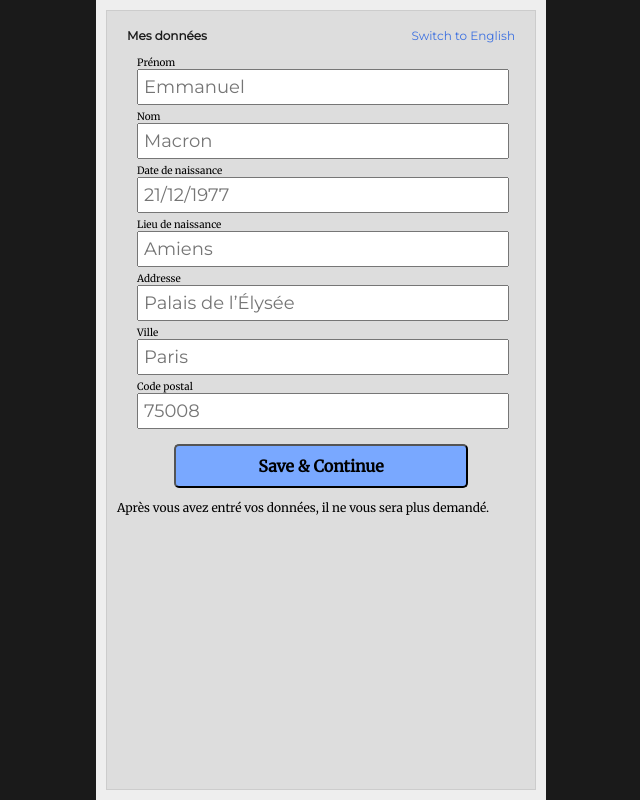
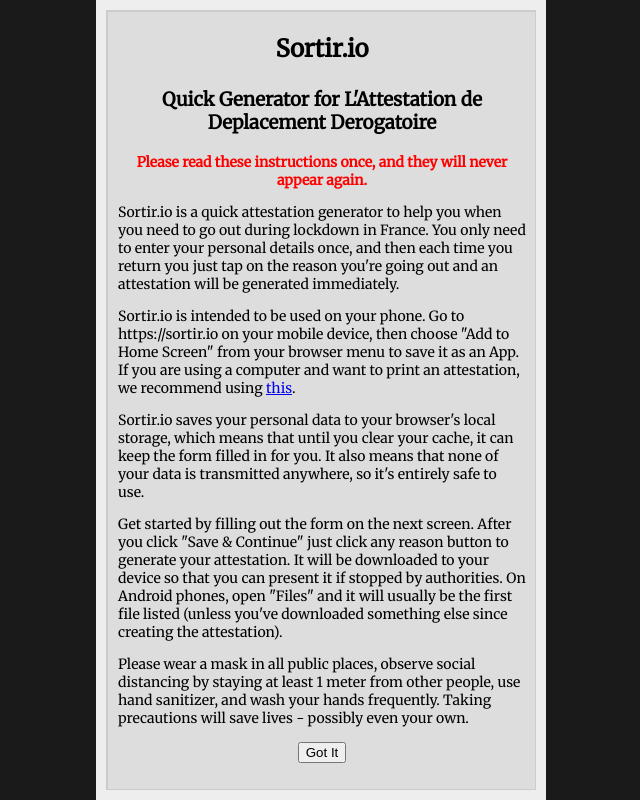
Before and after one commit to deremije/attestation, a React (Create React App) app: page / in a window 1280 px wide. Shown: the whole page, without its empty margins (319-959 px from the left). Built offline with nearby package versions, Linux system fonts and the light colour scheme.

Commit message:
Added instructions splash page

```diff
--- a/src/About.js
+++ b/src/About.js
@@ -2,28 +2,12 @@
     return (
         <div className="modal">
             <p>
-                Sortir.io is a quick attestation generator to help you when you need to go out during lockdown in France.
-                You only need to enter your personal details once, and then each time you return you just tap on the reason
-                you're going out and an attestation will be generated immediately. Go to https://sortir.io on your mobile
-                phone, then choose "Add to Home Screen" to save it as an App.
+                Sortir.io was built by <a href='https://jeremyrandall.dev' target="_blank" rel="noreferrer">Jeremy Randall</a>, a Web Developer
+                living in Lyon. Please email feedback to <a href="mailto:feedback@sortir.io">feedback@sortir.io</a>.
             </p>
             <p>
-                Sortir.io saves your personal data to your browser's local storage, which means that until you clear
-                your cache, it can keep the form filled in for you.  It also means that none of your data is transmitted
-                anywhere, so it's entirely safe.
+                Use of this tool is ABSOLUTELY FREE, but if you really want to say thanks you can <a href="https://www.buymeacoffee.com/jeremyrandall" target="_blank" rel="noreferrer">buy me a coffee</a>.
             </p>
-            <p>
-                Sortir.io was built by <a href='https://jeremyrandall.dev' target="_blank" rel="noreferrer">Jeremy Randall</a>, a Web Developer
-                living in Lyon. Please email feedback to <a href="mailto:feedback@sortir.io">feedback@sortir.io</a>. Use of this tool is ABSOLUTELY FREE,
-                but if you really want to say thanks you can <a href="https://www.buymeacoffee.com/jeremyrandall" target="_blank" rel="noreferrer">buy me a coffee</a>.
-            </p>
-            <p>
-                Please wear a mask in all public places, observe social distancing
-                by staying at least 1 meter from other people, use hand sanitizer,
-                and wash your hands frequently.  Taking precautions will save lives -
-                possibly even your own.
-            </p>
-            <button type="button" onClick={() => setShowAbout(false)}>Back</button>
             <p>
                 The source code is available on <a href="https://github.com/deremije/attestation" target="_blank" rel="noreferrer">Github</a>.  It is based on the original attestation
                 generator, which can be found <a href="https://github.com/LAB-MI/attestation-deplacement-derogatoire-q4-2020" target="_blank" rel="noreferrer">here</a>.
@@ -31,6 +15,8 @@
             <p>
                 <img src="/favicon-16x16.png" /> Icon made by <a href="https://www.flaticon.com/authors/freepik" title="Freepik">Freepik</a> from <a href="https://www.flaticon.com/" title="Flaticon">flaticon.com</a>
             </p>
+
+            <button type="button" onClick={() => setShowAbout(false)}>Back</button>
         </div>
     )
 }
--- a/src/App.css
+++ b/src/App.css
@@ -69,10 +69,20 @@
   border: solid 1px #CCC;
   overflow-y: auto;
 }
+.instructions {
+  top: 0;
+  left: 0;
+  width: 100%;
+  height: calc(100% - 20px);
+  padding-bottom: 20px;
+}
+.instructions h1 {
+  padding: 5px;
+}
 .modal p {
   width: calc(100% - 20px);
   padding: 0px 10px;
-  font-size: 12px;
+  font-size: 14px;
   text-align: left;
 }
 .modal p img {
@@ -89,10 +99,10 @@
   font-size: 16px;
 }
 .modal .header-bar {
-  /* display: block; */
   text-align: right;
   height: 30px;
   line-height: 30px;
+  font-size: 14px;
   padding-top: 10px;
   text-decoration: none;
 }
@@ -101,6 +111,15 @@
   text-align: left;
   margin: 0;
   padding: 0;
+}
+.modal .how-to-link {
+  text-align: center;
+  color: #3c70e0;
+  cursor: pointer;
+}
+.modal .how-to-link span img {
+  position: relative;
+  vertical-align: middle;
 }
 .underline {
   text-decoration: underline;
@@ -113,7 +132,7 @@
   display: block;
   margin: 5px auto;
   text-align: left;
-  font-size: 10px;
+  font-size: 12px;
 }
 form label input[type="text"] {
   display: block;
--- /dev/null
+++ b/src/Instructions.js
@@ -0,0 +1,45 @@
+const Instructions = ({ setShowInstructions }) => {
+    return (
+        <div className="modal instructions">
+            <h1>
+                Sortir.io
+            </h1>
+            <h3>
+            Quick Generator for L'Attestation de Deplacement Derogatoire
+            </h3>
+            <p style={{"color": "red", "fontWeight": "bold", "textAlign": "center"}}>
+                Please read these instructions once, and they will never appear again.
+            </p>
+            <p>
+                Sortir.io is a quick attestation generator to help you when you need to go out during lockdown in France.
+                You only need to enter your personal details once, and then each time you return you just tap on the reason
+                you're going out and an attestation will be generated immediately.
+            </p>
+            <p>
+                Sortir.io is intended to be used on your phone. Go to https://sortir.io on your mobile
+                device, then choose "Add to Home Screen" from your browser menu to save it as an App. If you are using
+                a computer and want to print an attestation, we recommend using <a href="https://media.interieur.gouv.fr/deplacement-covid-19/" target="_blank" rel="noreferrer">this</a>.
+            </p>
+            <p>
+                Sortir.io saves your personal data to your browser's local storage, which means that until you clear
+                your cache, it can keep the form filled in for you.  It also means that none of your data is transmitted
+                anywhere, so it's entirely safe to use.
+            </p>
+            <p>
+                Get started by filling out the form on the next screen.  After you click "Save & Continue" just click any reason
+                button to generate your attestation.  It will be downloaded to your device so that you can present it if
+                stopped by authorities. On Android phones, open "Files" and it will usually be the first file listed (unless you've
+                downloaded something else since creating the attestation).
+            </p>
+            <p>
+                Please wear a mask in all public places, observe social distancing
+                by staying at least 1 meter from other people, use hand sanitizer,
+                and wash your hands frequently.  Taking precautions will save lives -
+                possibly even your own.
+            </p>
+            <button type="button" onClick={() => {setShowInstructions(false)}}>Got It</button>
+        </div>
+    )
+}
+
+export default Instructions
--- a/src/MyData.js
+++ b/src/MyData.js
@@ -1,4 +1,12 @@
+import { useState, useEffect } from 'react'
+import Instructions from './Instructions'
+
 const MyData = ({ english, setEnglish, firstname, lastname, birthday, placeofbirth, address, city, zipcode, setFirstname, setLastname, updateBirthday, setPlaceofbirth, setAddress, setCity, setZipcode, updateData }) => {
+    const [showInstructions, setShowInstructions] = useState(false)
+    useEffect(() => {
+        if (firstname.length === 0) setShowInstructions(true)
+    }, [])
+
     return (
         <div className="modal">
             <div className='header-bar'>
@@ -34,9 +42,12 @@
                     Save & Continue
                 </button>
             </form>
-            <p>
-                {english ? "Once you enter your data, you will not be asked for it again." : "Après vous avez entré vos données, il ne vous sera plus demandé."}
+            <p className="how-to-link">
+                <span onClick={() => setShowInstructions(true)}>
+                    <img src="/favicon-16x16.png" /> {english ? "How to Use Sortir.io" : "Comment utiliser Sortir.io"} <img src="/favicon-16x16.png" />
+                </span>
             </p>
+            {showInstructions ? <Instructions setShowInstructions={setShowInstructions} /> : ""}
         </div>
     )
 }
```
